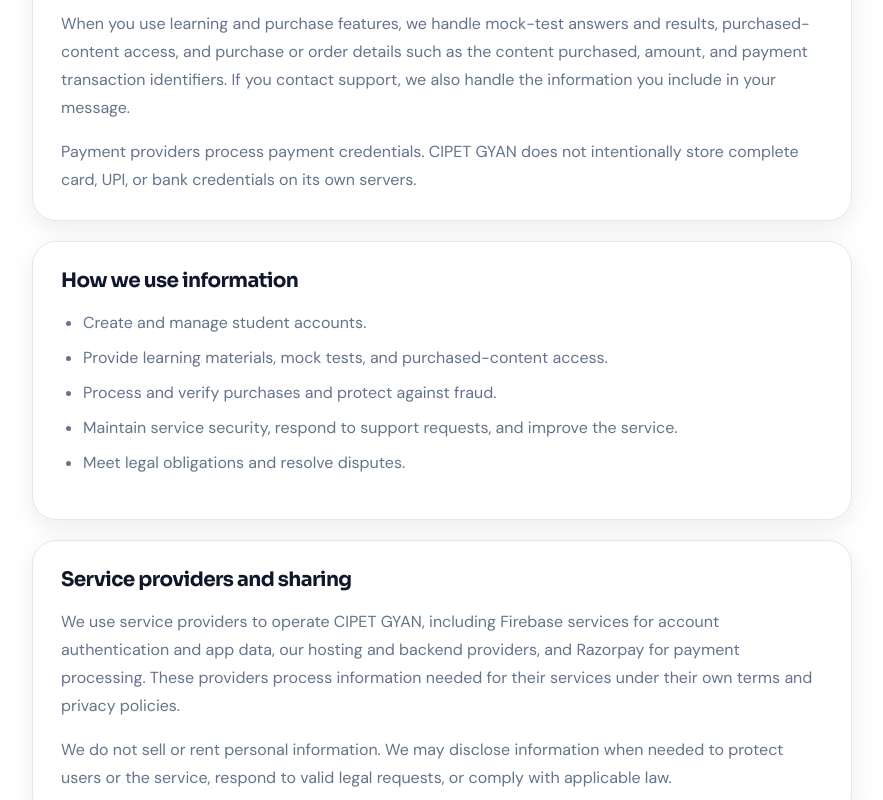
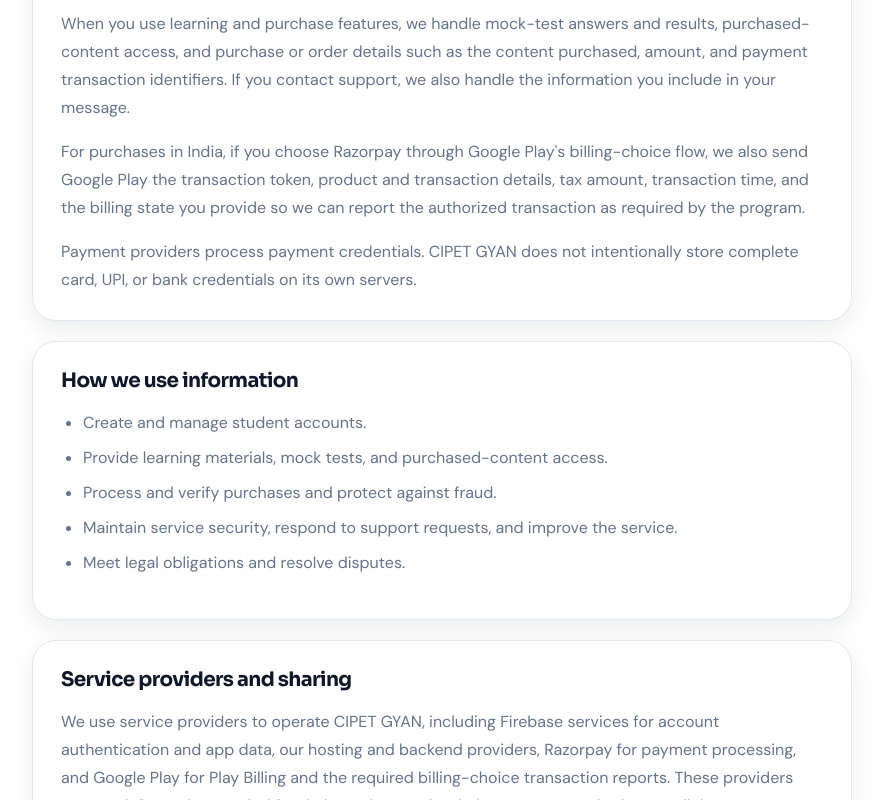
Before and after one commit to abhidixitt/CIPET-GYAN-WEBSITE, a React (Vite) app: page /privacy-policy in a window 1280 px wide. Shown: the part 480-1280 px from the top of the page, without its empty margins (198-1081 px from the left). Built offline with nearby package versions, Linux system fonts and the light colour scheme.

Commit message:
Disclose Google Play billing choice data

```diff
--- a/src/pages/PrivacyPolicy.jsx
+++ b/src/pages/PrivacyPolicy.jsx
@@ -21,6 +21,7 @@ const PrivacyPolicy = () => {
         <h2>Information we handle</h2>
         <p>When you create and use an account, we handle information such as your name, email address, account details, and information needed to provide the services you request.</p>
         <p>When you use learning and purchase features, we handle mock-test answers and results, purchased-content access, and purchase or order details such as the content purchased, amount, and payment transaction identifiers. If you contact support, we also handle the information you include in your message.</p>
+        <p>For purchases in India, if you choose Razorpay through Google Play's billing-choice flow, we also send Google Play the transaction token, product and transaction details, tax amount, transaction time, and the billing state you provide so we can report the authorized transaction as required by the program.</p>
         <p>Payment providers process payment credentials. CIPET GYAN does not intentionally store complete card, UPI, or bank credentials on its own servers.</p>
       </section>
 
@@ -37,7 +38,7 @@ const PrivacyPolicy = () => {
 
       <section className="privacy-policy-section">
         <h2>Service providers and sharing</h2>
-        <p>We use service providers to operate CIPET GYAN, including Firebase services for account authentication and app data, our hosting and backend providers, and Razorpay for payment processing. These providers process information needed for their services under their own terms and privacy policies.</p>
+        <p>We use service providers to operate CIPET GYAN, including Firebase services for account authentication and app data, our hosting and backend providers, Razorpay for payment processing, and Google Play for Play Billing and the required billing-choice transaction reports. These providers process information needed for their services under their own terms and privacy policies.</p>
         <p>We do not sell or rent personal information. We may disclose information when needed to protect users or the service, respond to valid legal requests, or comply with applicable law.</p>
       </section>
 
```
